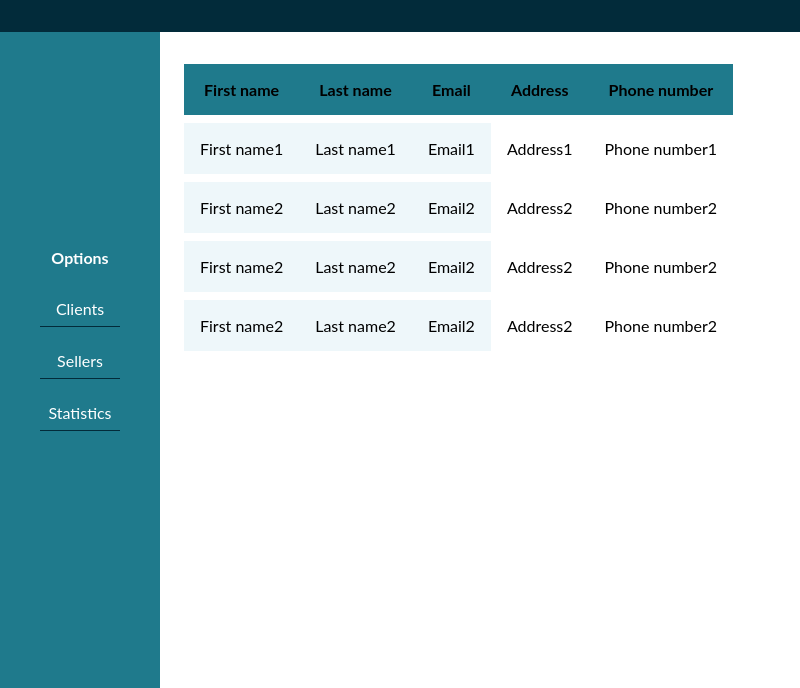
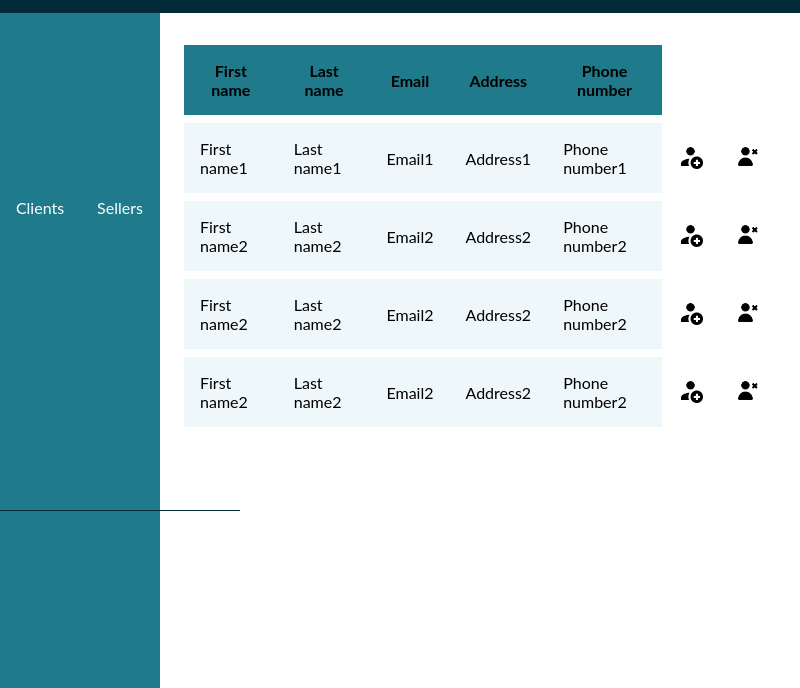
Before and after one commit to Khodor-Hassoun/e-commerce_project, an Electron app: page frontend-admin/seller.html in a window 800 px wide. Shown: the part 112-800 px from the top of the page. Drawn offline with Linux system fonts and the light colour scheme.

Commit message:
Finalized sellers' page design

```diff
--- a/frontend-admin/seller.html
+++ b/frontend-admin/seller.html
@@ -8,12 +8,13 @@
     <title>Seller page</title>
 </head>
 <body>
+    <div class="seller_container">
         <header>
             <h1>LOGO</h1>
             <h3>Welcome <span id="admin_name">admin!</span></h3>
         </header>
 
-    <div class="seller_container">
+        <div class="seller_data_container">
             <div class="side_menu_container">
                 <ul class="menu">
                     <li><h4>Options</h4></li>
@@ -39,6 +40,8 @@
                         <td>Email1</td>
                         <td>Address1</td>
                         <td>Phone number1</td>
+                        <td><button class="transparent_btn"><img class="icons" src="images/user.png" alt="Add user button"></button></td>
+                        <td><button class="transparent_btn"><img class="icons" src="images/delete-person.png" alt="Add user button"></button></td>
                     </tr>
 
                     <tr>
@@ -47,6 +50,8 @@
                         <td>Email2</td>
                         <td>Address2</td>
                         <td>Phone number2</td>
+                        <td><button class="transparent_btn"><img class="icons" src="images/user.png" alt="Add user button"></button></td>
+                        <td><button class="transparent_btn"><img class="icons" src="images/delete-person.png" alt="Add user button"></button></td>
                     </tr>
 
                     <tr>
@@ -55,6 +60,8 @@
                         <td>Email2</td>
                         <td>Address2</td>
                         <td>Phone number2</td>
+                        <td><button class="transparent_btn"><img class="icons" src="images/user.png" alt="Add user button"></button></td>
+                        <td><button class="transparent_btn"><img class="icons" src="images/delete-person.png" alt="Add user button"></button></td>
                     </tr>
 
                     <tr>
@@ -63,9 +70,12 @@
                         <td>Email2</td>
                         <td>Address2</td>
                         <td>Phone number2</td>
+                        <td><button class="transparent_btn"><img class="icons" src="images/user.png" alt="Add user button"></button></td>
+                        <td><button class="transparent_btn"><img class="icons" src="images/delete-person.png" alt="Add user button"></button></td>
                     </tr>
 
                 </table>
+            </div>
         </div>
     </div>
 
--- a/frontend-admin/styles.css
+++ b/frontend-admin/styles.css
@@ -6,6 +6,7 @@
 
 body{
     font-family: 'Lato', sans-serif;
+    height: 100vh;
 }
 
 
@@ -76,16 +77,20 @@
 }
 
 header > h3{
-    padding-top: 1h;
+    padding-top: 1vh;
     font-style: italic;
 }
 
 .seller_container{
     display: flex;
+    flex-direction: column;
+    height: 100vh;
+}
+
+.seller_data_container{
+    display: flex;
     flex-direction: row;
     height: 100%;
-    top: 18vh;
-    position: fixed;
 }
 
 .side_menu_container{
@@ -147,10 +152,16 @@
     background-color: white;
 }
 
+.icons{
+    width: 25px;
+    height: 25px;
+}
 
-
-
-
+.transparent_btn{
+    background-color: white;
+    border: none;
+    outline: none;
+}
 
 @media screen and (max-width: 1200px) {
 
@@ -161,6 +172,20 @@
     .login_btn{
         width: 50%;
     }
+
+    .seller_container{
+        flex-direction: column;
+        width: 100%
+    }
+
+    .side_menu_container{
+        flex-direction: row;
+    }
+
+    .side_menu_container > ul {
+        flex-direction: row;
+    }
+
 
 }
 
```
Also changed, not shown: frontend-admin/images/delete-person.png (added), frontend-admin/images/user.png (added), 3 other files. Lines whose indentation alone changed are shown as unchanged.
